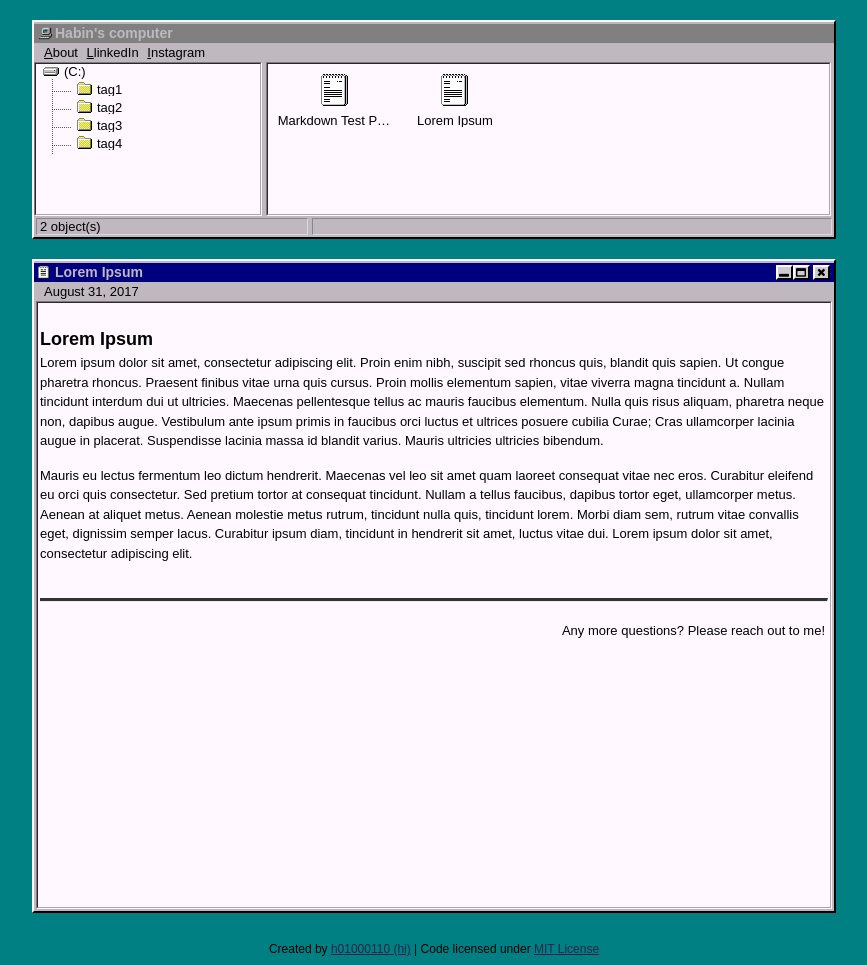
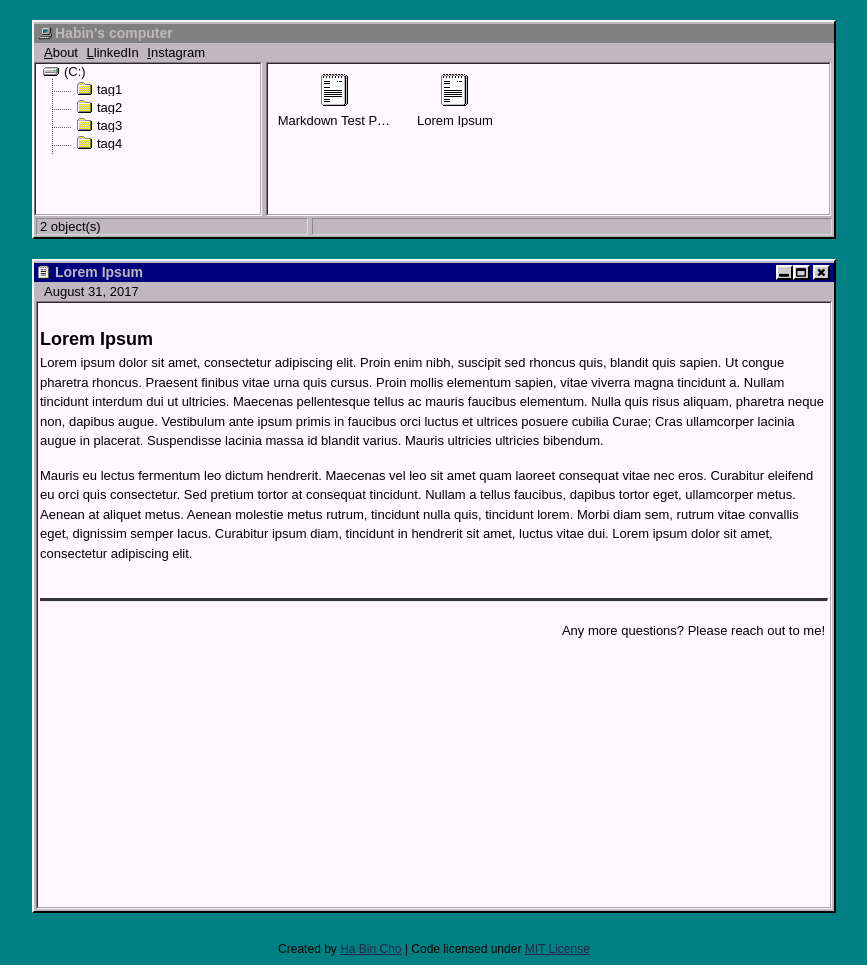
Before and after one commit to heybin314/heybin314.github.io, a Jekyll site: the page built from _posts/2017-08-31-lorem-ipsum.md, in a window 1280 px wide. Shown: the whole page, without its empty margins (206-1073 px from the left). Built offline with Jekyll 4.4.1, drawn with Linux system fonts in a browser that asks for light colours.

Commit message:
Update default.html

```diff
--- a/_layouts/default.html
+++ b/_layouts/default.html
@@ -92,7 +92,7 @@
 	<script src="/assets/js/001.js"></script>
 	<script src="/assets/js/002.js"></script>
 	<div class="footer">
-		<p>Created by <a href="http://github.com/h01000110" target="_blank">h01000110 (hi)</a> | Code licensed under <a href="https://github.com/h01000110/h01000110.github.io/blob/master/LICENSE" target="_blank">MIT License</a></p>
+		<p>Created by <a href="https://github.com/heybin314" target="_blank">Ha Bin Cho</a> | Code licensed under <a href="https://github.com/h01000110/h01000110.github.io/blob/master/LICENSE" target="_blank">MIT License</a></p>
 	</div>
 </body>
 </html>
```
